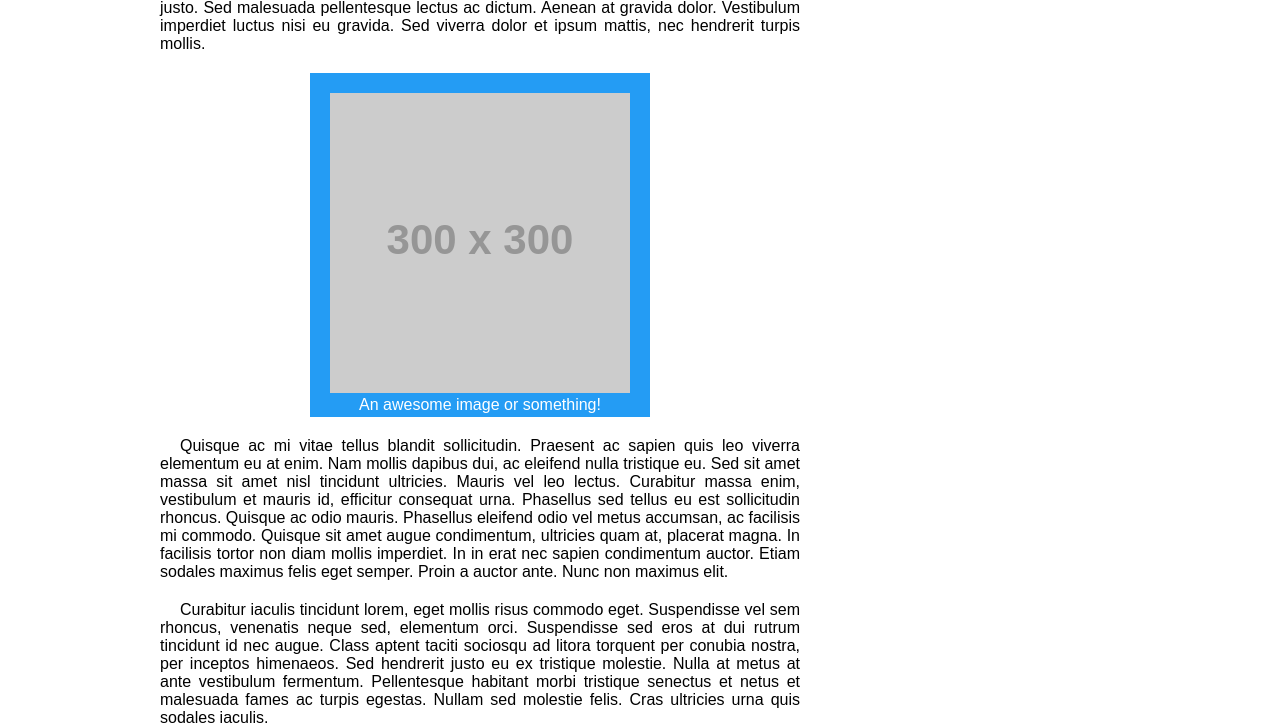
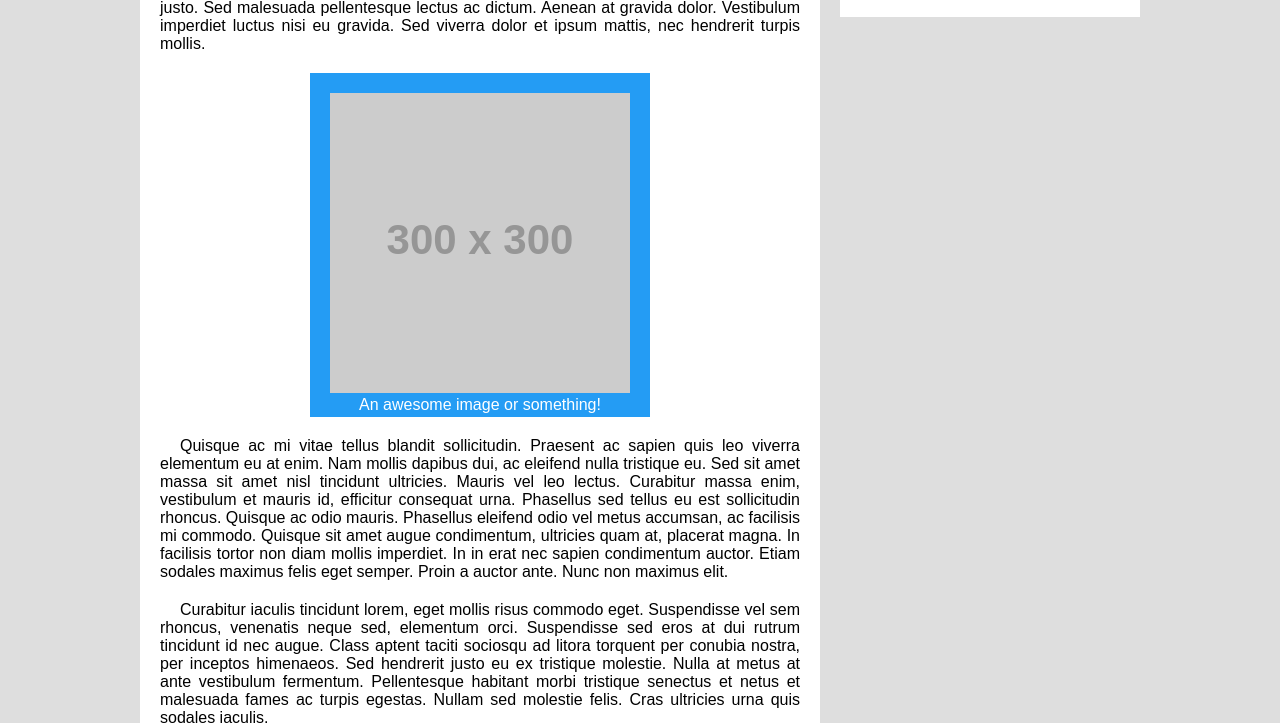
Before and after one commit to IndieVoodoo/indievoodoo.github.io, a plain HTML site: page index.html in a window 1280 px wide. Shown: the part 420-1143 px from the top of the page. Drawn offline with nearby package versions, Linux system fonts and the light colour scheme; placeholder pictures from the web are drawn by us; a web font is replaced by a local one.

Commit message:
changed background

```diff
--- a/_scss/main.scss
+++ b/_scss/main.scss
@@ -39,7 +39,7 @@ body {
         $primaryOrange em($stripeWidth * 2)
     );*/
 
-    background: white;
+    background: #dedede;
     min-width: 100%;
     min-height: 100%;
 
```
Also changed, not shown: style/main.css, 1 other file.
